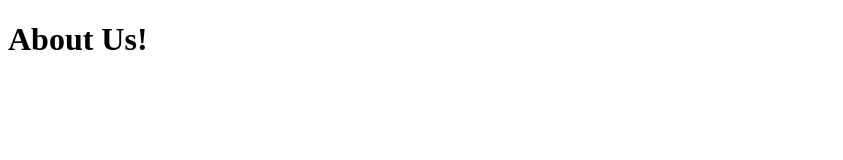
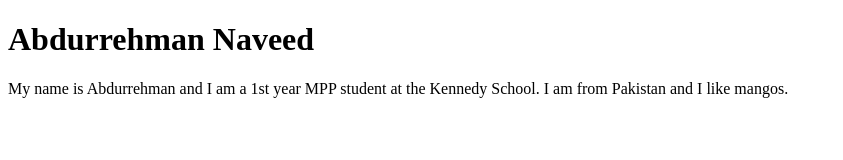
Before and after one commit to code4policy/code4policy-b1_internet_access, a plain HTML site: page our-team/index.html in a window 1280 px wide. Shown: the whole page, without its empty margins (0-843 px from the left). Drawn offline with Linux system fonts and the light colour scheme.

Commit message:
Abdurrehman's bio

```diff
--- a/our-team/index.html
+++ b/our-team/index.html
@@ -4,6 +4,7 @@
         <title>Demo Website</title>
     </head>
     <body>
-        <h1>About Us!</h1>
+        <h1>Abdurrehman Naveed</h1>
+        <p> My name is Abdurrehman and I am a 1st year MPP student at the Kennedy School. I am from Pakistan and I like mangos.<p>
     </body>
 </html>
```
